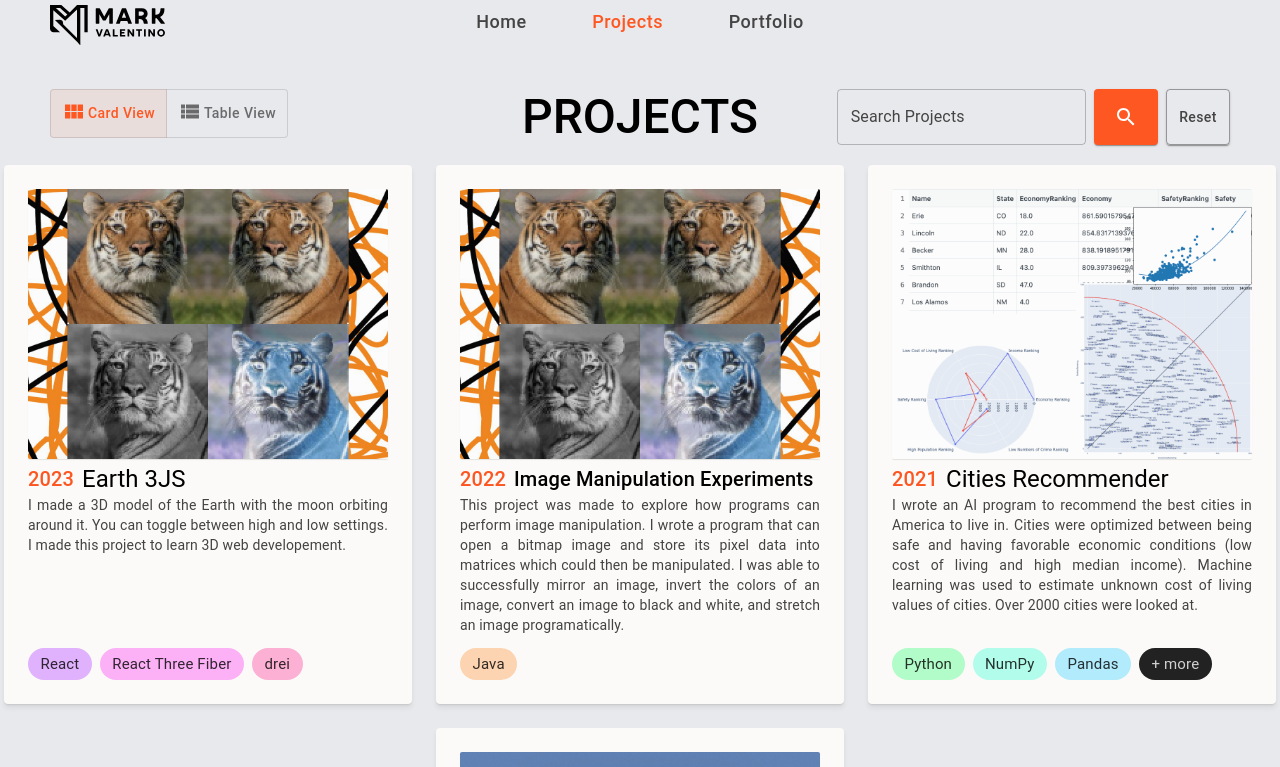
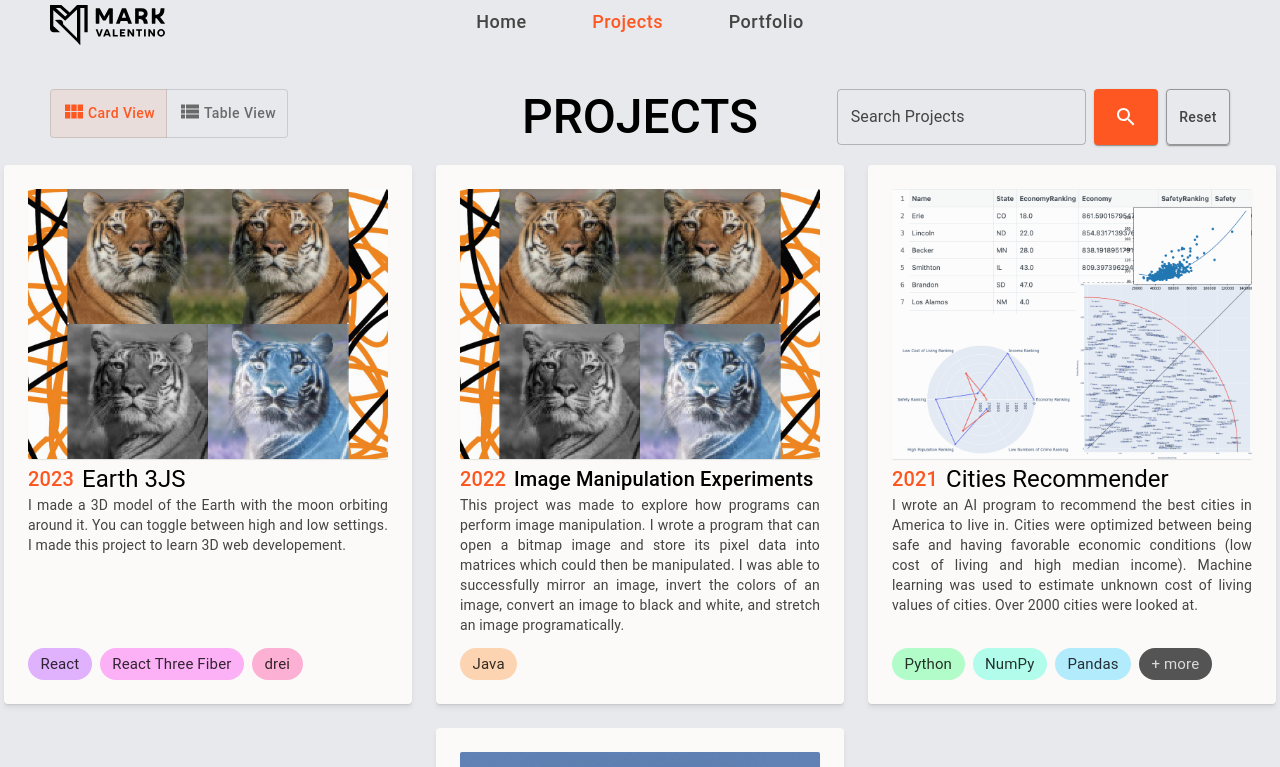
Before and after one commit to M-Valentino/M-Valentino_Node, a Next.js app: page /projects in a window 1280 px wide. Shown: the top 767 px of the page. Built offline with nearby package versions, Linux system fonts and the light colour scheme.

Commit message:
changed + more chip color

```diff
--- a/src/components/LanguageChip.jsx
+++ b/src/components/LanguageChip.jsx
@@ -25,7 +25,7 @@ export const LanguageChip = (props) => {
   const getChipColor = (language) => {
     // This is not a language or library so the color is made distinct from the rest.
     if (language === PLUS_MORE) {
-      return "#222";
+      return "#555";
     }
     for (const [index, [, value]] of Object.entries(
       Object.entries(LANGUAGES)
```
